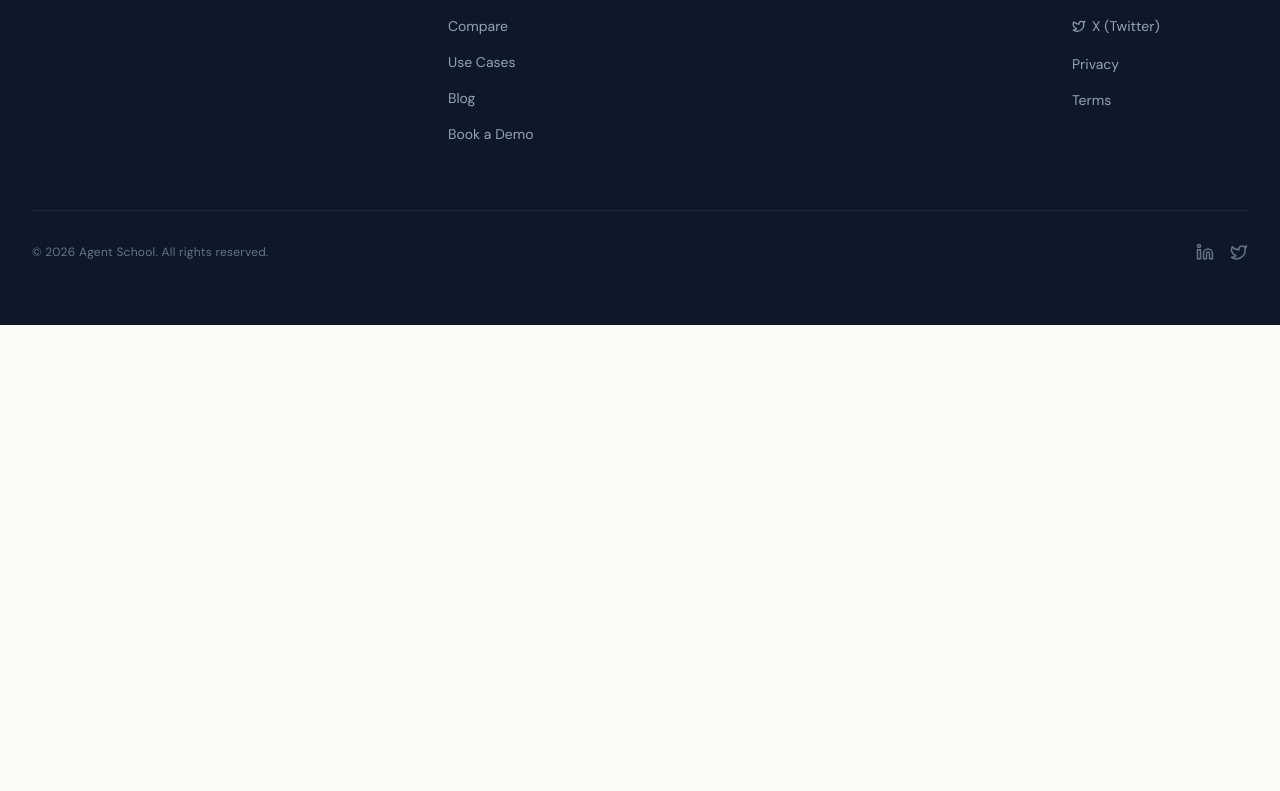
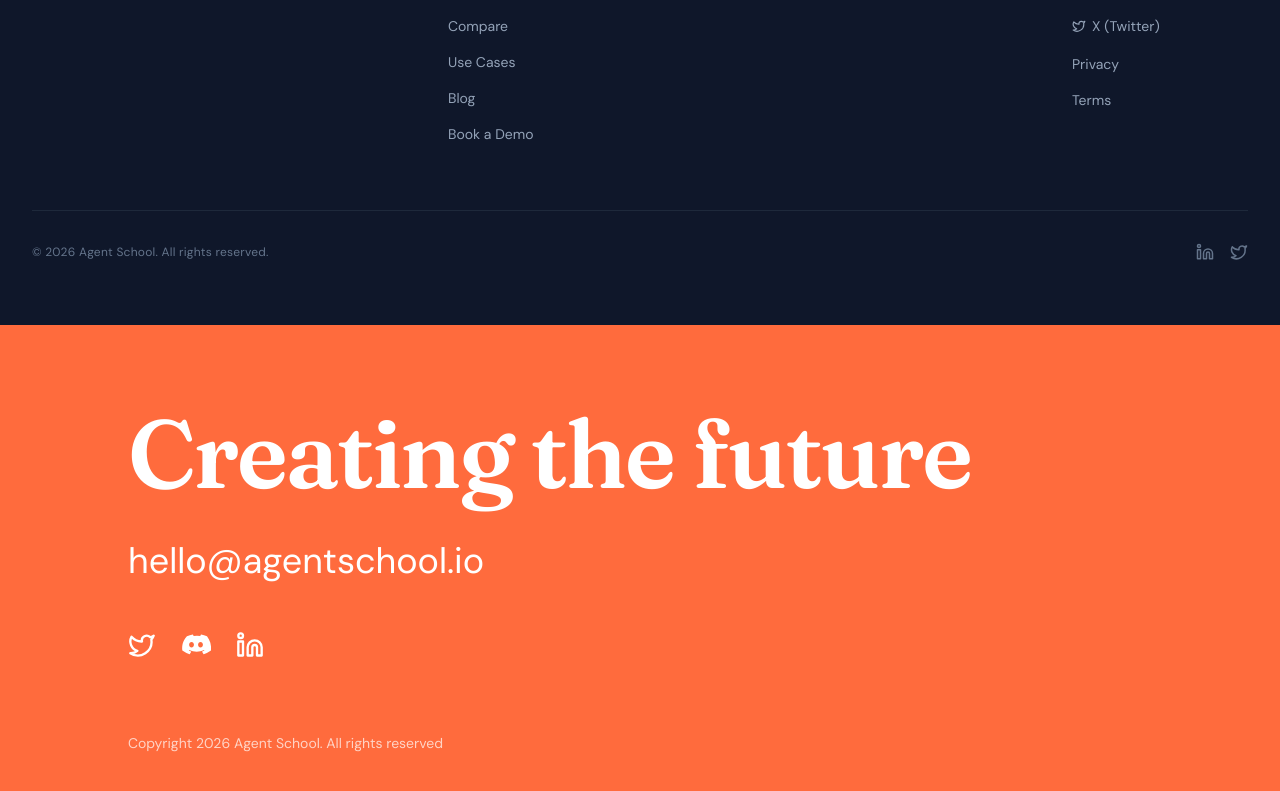
Before and after one commit to agent-school/website, a Next.js app: page /blog in a window 1280 px wide. Shown: the part 1786-2577 px from the top of the page. Before the commit the page ends 2111 px from the top, so only its background shows below. Built offline with nearby package versions, Linux system fonts and the light colour scheme.

Commit message:
improvement: integrate interactive demo better with feature section, + add footer below the footer

```diff
--- a/src/components/layout/Footer.tsx
+++ b/src/components/layout/Footer.tsx
@@ -205,6 +205,57 @@ export function Footer() {
           </div>
         </div>
       </div>
+
+      {/* CTA Footer Section */}
+      <div className="bg-[#FF6B3D] py-20 px-6 lg:px-32">
+        <div className="max-w-7xl mx-auto">
+          <div className="flex flex-col gap-10">
+            <h2 className="font-display text-7xl md:text-8xl font-semibold text-white leading-tight tracking-tight">
+              Creating the future
+            </h2>
+            <a
+              href="mailto:hello@agentschool.io"
+              className="text-white text-3xl md:text-4xl hover:opacity-80 transition-opacity"
+            >
+              hello@agentschool.io
+            </a>
+            <div className="flex items-center gap-6 mt-2">
+              <a
+                href={TWITTER_URL}
+                target="_blank"
+                rel="noopener noreferrer"
+                aria-label="X (Twitter)"
+                className="text-white hover:opacity-80 transition-opacity"
+              >
+                <Twitter size={28} />
+              </a>
+              <a
+                href="#"
+                aria-label="Discord"
+                className="text-white hover:opacity-80 transition-opacity"
+              >
+                <svg width="32" height="32" viewBox="0 0 32 32" fill="currentColor" className="w-8 h-8">
+                  <path d="M26.96 7.33a23.84 23.84 0 0 0-5.88-1.82.09.09 0 0 0-.09.05 16.6 16.6 0 0 0-.73 1.5 22 22 0 0 0-6.6 0 15.16 15.16 0 0 0-.74-1.5.09.09 0 0 0-.09-.05 23.77 23.77 0 0 0-5.88 1.82.08.08 0 0 0-.04.04C2.7 12.15 1.84 16.83 2.31 21.45a.1.1 0 0 0 .04.07 24 24 0 0 0 7.22 3.64.09.09 0 0 0 .1-.03 17.16 17.16 0 0 0 1.48-2.4.09.09 0 0 0-.05-.12 15.8 15.8 0 0 1-2.26-1.08.09.09 0 0 1-.01-.15c.15-.11.3-.23.45-.35a.09.09 0 0 1 .09-.01c4.74 2.17 9.87 2.17 14.55 0a.09.09 0 0 1 .09.01c.14.12.29.24.44.35a.09.09 0 0 1-.01.15c-.72.42-1.47.78-2.25 1.08a.09.09 0 0 0-.05.12c.43.83.92 1.63 1.48 2.4a.09.09 0 0 0 .1.03 23.93 23.93 0 0 0 7.23-3.64.09.09 0 0 0 .04-.07c.56-5.34-.94-9.98-3.99-14.08a.07.07 0 0 0-.04-.04ZM11.52 18.55c-1.33 0-2.43-1.22-2.43-2.72s1.08-2.72 2.43-2.72c1.36 0 2.45 1.23 2.43 2.72 0 1.5-1.08 2.72-2.43 2.72Zm8.98 0c-1.33 0-2.42-1.22-2.42-2.72s1.07-2.72 2.42-2.72c1.36 0 2.45 1.23 2.43 2.72 0 1.5-1.07 2.72-2.43 2.72Z"/>
+                </svg>
+              </a>
+              <a
+                href={LINKEDIN_URL}
+                target="_blank"
+                rel="noopener noreferrer"
+                aria-label="LinkedIn"
+                className="text-white hover:opacity-80 transition-opacity"
+              >
+                <Linkedin size={28} />
+              </a>
+            </div>
+            <div className="mt-8">
+              <p className="text-white text-sm opacity-70">
+                Copyright {new Date().getFullYear()} Agent School. All rights reserved
+              </p>
+            </div>
+          </div>
+        </div>
+      </div>
     </footer>
   );
 }
--- a/src/components/sections/Features.tsx
+++ b/src/components/sections/Features.tsx
@@ -6,6 +6,7 @@ import { useState, useEffect } from "react";
 import { motion, AnimatePresence } from "framer-motion";
 import {
   ChevronDown,
+  X,
 } from "lucide-react";
 import { ScrollReveal } from "@/components/animations/ScrollReveal";
 import { CardSpotlight } from "@/components/aceternity/CardSpotlight";
@@ -176,8 +177,13 @@ export function Features() {
                 >
                   {/* Feature Header — always visible */}
                   <div
-                    className={`grid grid-cols-1 ${DemoComponent || i === 4
-                      ? "lg:grid-cols-2"
+                    className={`grid grid-cols-1 ${
+                      DemoComponent || i === 4
+                        ? isExpanded
+                          ? isEven
+                            ? "lg:grid-cols-[minmax(320px,1fr)_2fr]"
+                            : "lg:grid-cols-[2fr_minmax(320px,1fr)]"
+                          : "lg:grid-cols-2"
                         : "lg:grid-cols-1"
                     } gap-0`}
                   >
@@ -218,7 +224,7 @@ export function Features() {
                         ))}
                       </ul>
 
-                      {/* Expand/Collapse for demo */}
+                      {/* Expand/Collapse for demo (mobile only) */}
                       {(DemoComponent || i === 4) && (
                         <button
                           onClick={() =>
@@ -226,7 +232,7 @@ export function Features() {
                               isExpanded ? null : feature.id
                             )
                           }
-                          className="flex items-center gap-1.5 mt-6 text-sm font-semibold text-slate-900 dark:text-slate-100 hover:text-orange-600 dark:hover:text-orange-400 transition-colors group"
+                          className="flex lg:hidden items-center gap-1.5 mt-6 text-sm font-semibold text-slate-900 dark:text-slate-100 hover:text-orange-600 dark:hover:text-orange-400 transition-colors group"
                         >
                           {isExpanded
                             ? "Hide Interactive Demo"
@@ -242,25 +248,57 @@ export function Features() {
                       )}
                     </div>
 
-                    {/* Quick visual preview (visible on desktop when collapsed) */}
-                    {(DemoComponent || i === 4) && !isExpanded && (
+                    {/* Right side: Preview when collapsed, Demo when expanded (desktop only) */}
+                    {(DemoComponent || i === 4) && (
                       <div
-                        className={`hidden lg:flex items-center justify-center p-8 bg-orange-50/50 dark:bg-orange-950/20 ${!isEven ? "lg:order-1" : ""
-                          }`}
+                        className={`hidden lg:flex items-center justify-center p-8 ${
+                          isExpanded
+                            ? "bg-slate-50 dark:bg-slate-900/50"
+                            : "bg-orange-50/50 dark:bg-orange-950/20 cursor-pointer hover:bg-orange-100/50 dark:hover:bg-orange-950/30 transition-colors"
+                        } ${!isEven ? "lg:order-1" : ""}`}
+                        onClick={() => {
+                          if (!isExpanded) {
+                            setExpandedFeature(feature.id);
+                          }
+                        }}
                       >
+                        {isExpanded ? (
+                          // Show demo on desktop when expanded
+                          <div className="w-full relative flex items-center justify-center">
+                            <div className="w-full max-w-3xl relative">
+                              <button
+                                onClick={(e) => {
+                                  e.stopPropagation();
+                                  setExpandedFeature(null);
+                                }}
+                                className="absolute -top-4 -right-4 z-10 p-1.5 rounded-lg bg-white dark:bg-slate-800 border border-slate-200 dark:border-slate-700 hover:bg-slate-100 dark:hover:bg-slate-700 transition-colors shadow-sm"
+                                aria-label="Close demo"
+                              >
+                                <X size={16} className="text-slate-600 dark:text-slate-400" />
+                              </button>
+                              {DemoComponent ? (
+                                <DemoComponent />
+                              ) : i === 4 ? (
+                                <ObservabilityVisual />
+                              ) : null}
+                            </div>
+                          </div>
+                        ) : (
+                          // Show preview when collapsed - clickable to expand
                           <div className="w-full max-w-md text-center">
                             <div className="w-24 h-24 rounded-2xl bg-white dark:bg-slate-800 border border-slate-200 dark:border-slate-700 shadow-lg flex items-center justify-center mx-auto mb-4 group-hover:scale-105 transition-transform">
                               <Agent variant={AgentVariant} scale={0.6} />
                             </div>
                             <p className="text-sm text-slate-500 dark:text-slate-400">
-                            Click &ldquo;Try Interactive Demo&rdquo; to explore
+                              Click to explore the interactive demo
                             </p>
                           </div>
+                        )}
                       </div>
                     )}
                   </div>
 
-                  {/* Expanded Demo */}
+                  {/* Expanded Demo (mobile only - dropdown below) */}
                   <AnimatePresence>
                     {isExpanded && (
                       <motion.div
@@ -268,9 +306,9 @@ export function Features() {
                         animate={{ height: "auto", opacity: 1 }}
                         exit={{ height: 0, opacity: 0 }}
                         transition={{ duration: 0.4, ease: [0.25, 0.1, 0.25, 1] }}
-                        className="overflow-hidden"
+                        className="overflow-hidden lg:hidden"
                       >
-                        <div className="p-6 lg:p-8 border-t border-slate-200 dark:border-slate-800 bg-slate-50 dark:bg-slate-900/50">
+                        <div className="p-6 border-t border-slate-200 dark:border-slate-800 bg-slate-50 dark:bg-slate-900/50">
                           {DemoComponent ? (
                             <DemoComponent />
                           ) : i === 4 ? (
```
Lines whose indentation alone changed are shown as unchanged.
